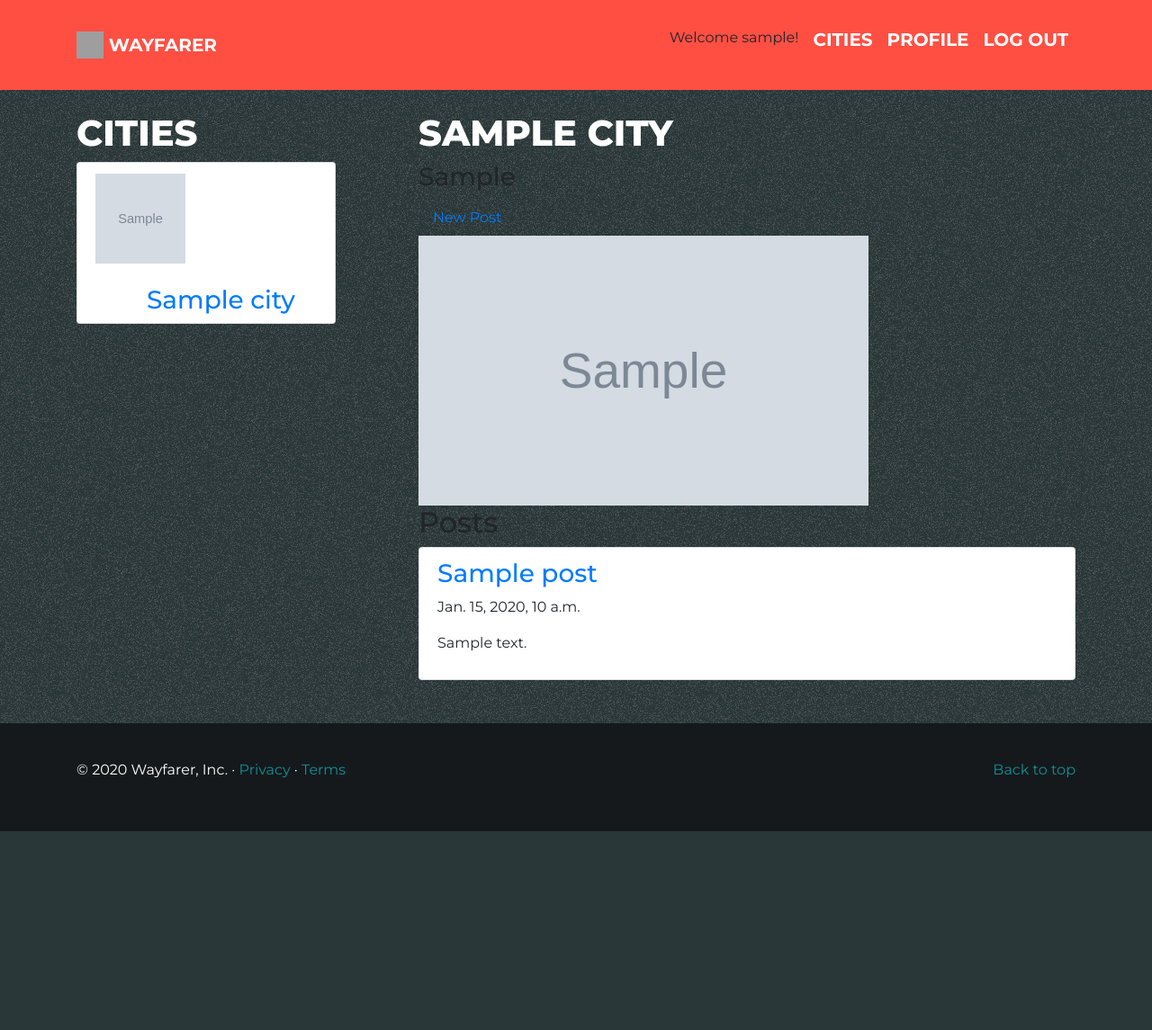
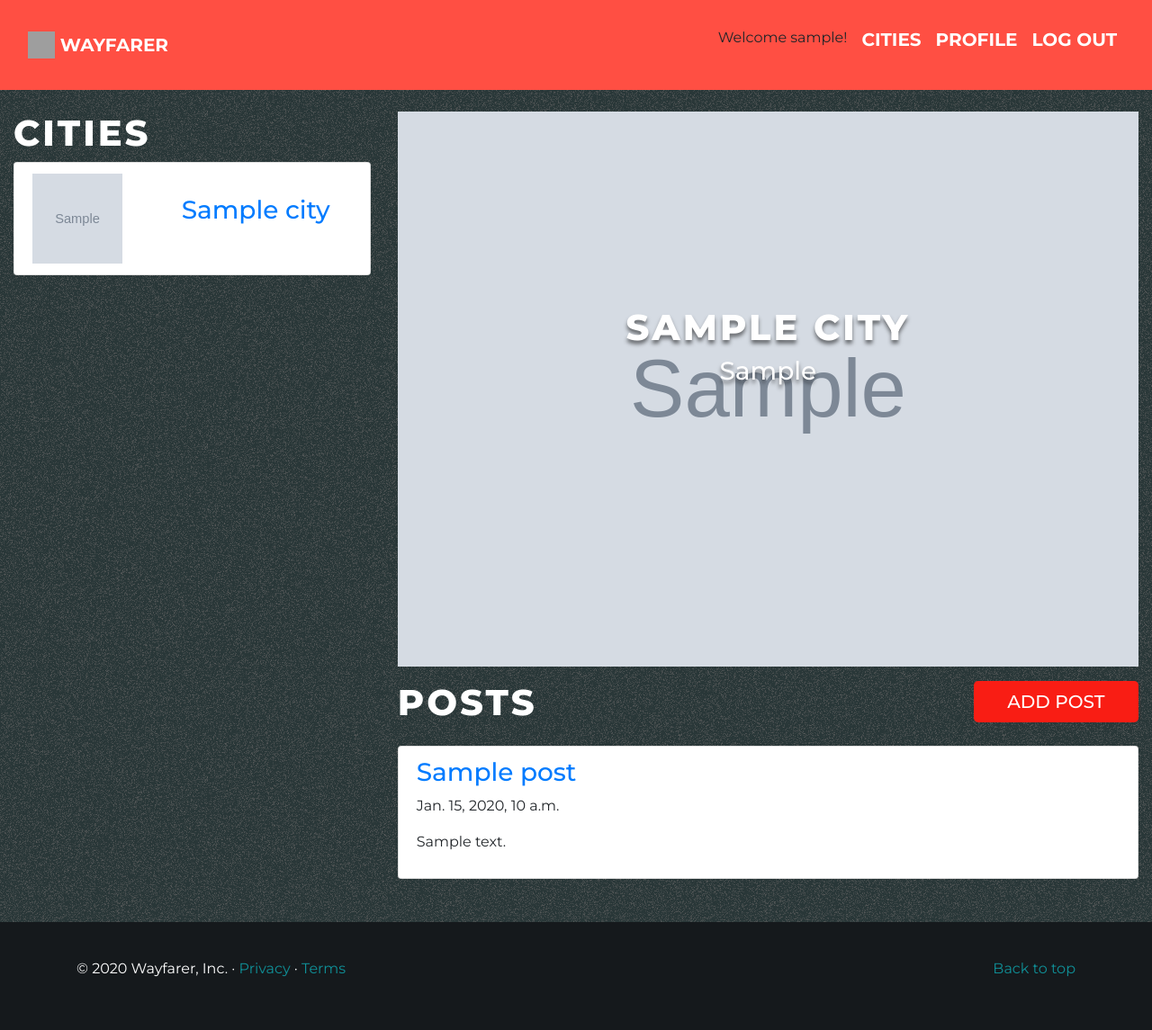
Before and after one commit to gabtorre/wayfarer, a Django app: page /cities/1 in a window 1280 px wide. Shown: the whole page at 90% size. Before the commit the page ends 924 px from the top, so only its background shows below. Run offline with Django 3.2, Linux system fonts and the light colour scheme; a user stored in the database is signed in; tables that the repository leaves empty hold one stand-in row (values such as "Sample post"); grey boxes marked "Sample" are stand-in pictures; some libraries are stand-ins or nearby versions; grey boxes are pictures that could not be loaded.

Commit message:
Adds Authorization to Posts/Profiles

```diff
--- a/main_app/static/styles/main.css
+++ b/main_app/static/styles/main.css
@@ -77,8 +77,42 @@ h1 {
   font-weight: 900;
   color: #fff;
   text-transform: uppercase;
+  letter-spacing: 3px;
 }
 
 .card-profile {
     margin-top: -75px;
 }
+
+.city-caption {
+  margin-top: -160px;
+}
+
+.box{
+  position:relative;
+}
+
+.img-title{
+  position: absolute;
+  color: #fff;
+  text-align: center;
+  left: 0;
+  right: 0;
+  top: 35%;
+  text-shadow: 0px 4px 4px rgba(0, 0, 0, 0.5);
+}
+
+.btn-red {
+  background: var(--red);
+  border: none;
+  text-transform: uppercase;
+  font-weight: 500;
+}
+
+.btn-red:hover {
+  background: var(--mid-red);
+}
+
+.btn-primary:active, .btn-primary:visited {
+  background: var(--light-red) !important;
+}
--- a/main_app/templates/Post/post.html
+++ b/main_app/templates/Post/post.html
@@ -5,8 +5,13 @@
 {{post.title}}
 {{post.content}}
 {{post.user.profile.name}}
+{{post.user.id }} {{request.user.id}}
+
+{% if post.user.id == request.user.id  %}
 <a class="nav-item nav-link" data-toggle="modal" data-target="#editPostModal" href="#">Edit</a>
 <a class="nav-item nav-link" data-toggle="modal" data-target="#deletePostModal" href="#">Delete</a>
+{% endif %}
+
 
 
 
--- a/main_app/templates/account/profile.html
+++ b/main_app/templates/account/profile.html
@@ -18,7 +18,9 @@
                 Current City: {{user.profile.city}}
                 <br>
                 Date Joined: {{user.date_joined}}
-                <a href="{% url 'profile_edit' %}">edit</a>
+                    {% if user.profile.id == request.user.profile.id  %}
+                        <a href="{% url 'profile_edit' %}">edit</a>
+                    {% endif %}
             </div>
         </div>
         {% comment %} here goes the posts {% endcomment %}
--- a/main_app/templates/base.html
+++ b/main_app/templates/base.html
@@ -21,7 +21,7 @@
   <body>
     <!-- Main Menu -->
     <nav class="navbar navbar-expand-lg dark-red-bg menu-height">
-    <div class="container">
+    <div class="container-fluid w-100">
         <a class="navbar-brand" href="{% url 'home' %}">
             <img src="/docs/4.0/assets/brand/bootstrap-solid.svg" width="30" height="30" class="d-inline-block align-top" alt="">
             Wayfarer
--- a/main_app/templates/main.html
+++ b/main_app/templates/main.html
@@ -1,33 +1,54 @@
-{% extends 'base.html' %}
-
-{% block content %}
+{% extends 'base.html' %} {% block content %}
 
 <!-- Content -->
-<div class="container mt-4">
+<div class="mt-4 w-100 container-fluid">
   <div class="row">
     <div class="col-4">
       <h1>Cities</h1>
-        <div class="card" style="width: 18rem;">
+      <div class="card">
         <ul class="list-group list-group-flush">
-
           {% for city in cities.all %}
           <a href="{% url 'main' city.id %}">
             <li class="list-group-item">
-                    <img src="{{city.image}}" width="100px" height="100px" class="float-left">
+              <img src="{{city.image}}" width="100px" height="100px" />
               <h3 class="float-right mr-4 mt-4">{{city.name}}</h3>
             </li>
           </a>
           {% endfor %}
-
         </ul>
       </div>
     </div>
     <div class="col-8">
+      <div class="box">
+        <img src="{{c_city.image}}" width="100%" />
+        <div class="img-title">
           <h1>{{c_city.name}}</h1>
           <h3>{{c_city.country}}</h3>
-            <a class="nav-item nav-link" data-toggle="modal" data-target="#newpostmodal" href="#">New Post</a>
-            <img src="{{c_city.image}}" width="500px" height="300px">
-                <h2>Posts</h2>
+        </div>
+      </div>
+
+
+        <div class="row mt-3 mb-3">
+          <div class="col-sm">
+            <h1>Posts</h1>
+          </div>
+          <div class="col-sm">
+          </div>
+          <div class="col-sm">
+          </div>
+          <div class="col-sm">
+            <button
+              type="button"
+              data-toggle="modal"
+              data-target="#newpostmodal"
+              class="btn btn-primary btn-lg btn-block btn-red">Add Post</button>
+          </div>
+        </div>
+
+
+
+
+
 
       <div class="card">
         <ul class="list-group list-group-flush">
@@ -44,32 +65,41 @@
   </div>
 </div>
 
-
-
-
-
 <!-- new post Modal -->
-    <div class="modal fade" id="newpostmodal" tabindex="-1" role="dialog" aria-labelledby="newPostModalLabel" aria-hidden="true">
+<div
+  class="modal fade"
+  id="newpostmodal"
+  tabindex="-1"
+  role="dialog"
+  aria-labelledby="newPostModalLabel"
+  aria-hidden="true"
+>
   <div class="modal-dialog" role="document">
     <div class="modal-content">
       <div class="modal-header">
-            <h5 class="modal-title" id="newPostModalLabel">Post to {{c_city.name}}</h5>
-            <button type="button" class="close" data-dismiss="modal" aria-label="Close">
+        <h5 class="modal-title" id="newPostModalLabel">
+          Post to {{c_city.name}}
+        </h5>
+        <button
+          type="button"
+          class="close"
+          data-dismiss="modal"
+          aria-label="Close"
+        >
           <span aria-hidden="true">&times;</span>
         </button>
       </div>
       <div class="modal-body">
-
         <!-- new post Form -->
         <form method="POST" action="{% url 'new_post' c_city.id %}">
-              {% csrf_token %}
-              {{ post_form.as_p }}
-              <input type="submit" class="btn" value="post">
+          {% csrf_token %} {{ post_form.as_p }}
+          <input type="submit" class="btn" value="post" />
         </form>
-
       </div>
       <div class="modal-footer">
-            <button type="button" class="btn btn-secondary" data-dismiss="modal">Close</button>
+        <button type="button" class="btn btn-secondary" data-dismiss="modal">
+          Close
+        </button>
         <button type="button" class="btn btn-primary">Save changes</button>
       </div>
     </div>
--- a/main_app/urls.py
+++ b/main_app/urls.py
@@ -1,4 +1,4 @@
-from django.urls import path
+from django.urls import path, include
 from . import views
 from django.conf.urls.static import static
 from wayfare import settings
@@ -12,4 +12,5 @@ urlpatterns = [
     path('profile/', views.profile, name='profile'),
     path('profile/edit/', views.profile_edit, name='profile_edit'),
     path('accounts/profile/edit', views.profile_edit, name='profile_edit'),
+    path('accounts/', include('django.contrib.auth.urls')),
 ] +static(settings.MEDIA_URL, document_root= settings.MEDIA_ROOT)
--- a/main_app/views.py
+++ b/main_app/views.py
@@ -2,6 +2,8 @@
 from django.shortcuts import render, redirect
 from django.contrib.auth import login
 from django.contrib.auth.forms import UserCreationForm, AuthenticationForm
+
+from django.http import HttpResponse
 from django.contrib.auth.decorators import login_required
 
 # internal
@@ -40,6 +42,7 @@ def home(request):
 
 
 # post create
+@login_required
 def new_post(request, city_id):
     if request.method == 'POST':
         post_form = Post_Form(request.POST)
@@ -50,7 +53,9 @@ def new_post(request, city_id):
             new_post.save()
         return redirect('main', city_id)
 
+
 # view/update post
+@login_required
 def post(request, post_id):
     post = Post.objects.get(id=post_id)
     if request.method == 'POST':
@@ -64,10 +69,12 @@ def post(request, post_id):
     return render(request, 'Post/post.html', context)
 
 # delete post
+@login_required
 def post_delete(request, post_id):
     Post.objects.get(id=post_id).delete()
     return redirect('profile')
 
+@login_required
 def main(request, city_id):
     cities = City.objects.all()
     city = City.objects.get(id=city_id)
@@ -81,6 +88,7 @@ def main(request, city_id):
 # auth views
 
 # show profile
+@login_required
 def profile(request):
     posts = Post.objects.filter(user=request.user.id)
     context = {'posts':posts}
@@ -104,6 +112,7 @@ def profile(request):
 
 
 # edit and update
+@login_required
 def profile_edit(request):
     user = request.user
     if request.method == 'POST':
```
Also changed, not shown: main_app/templates/registration/login.html (+8 -0 lines). Lines whose indentation alone changed are shown as unchanged.
